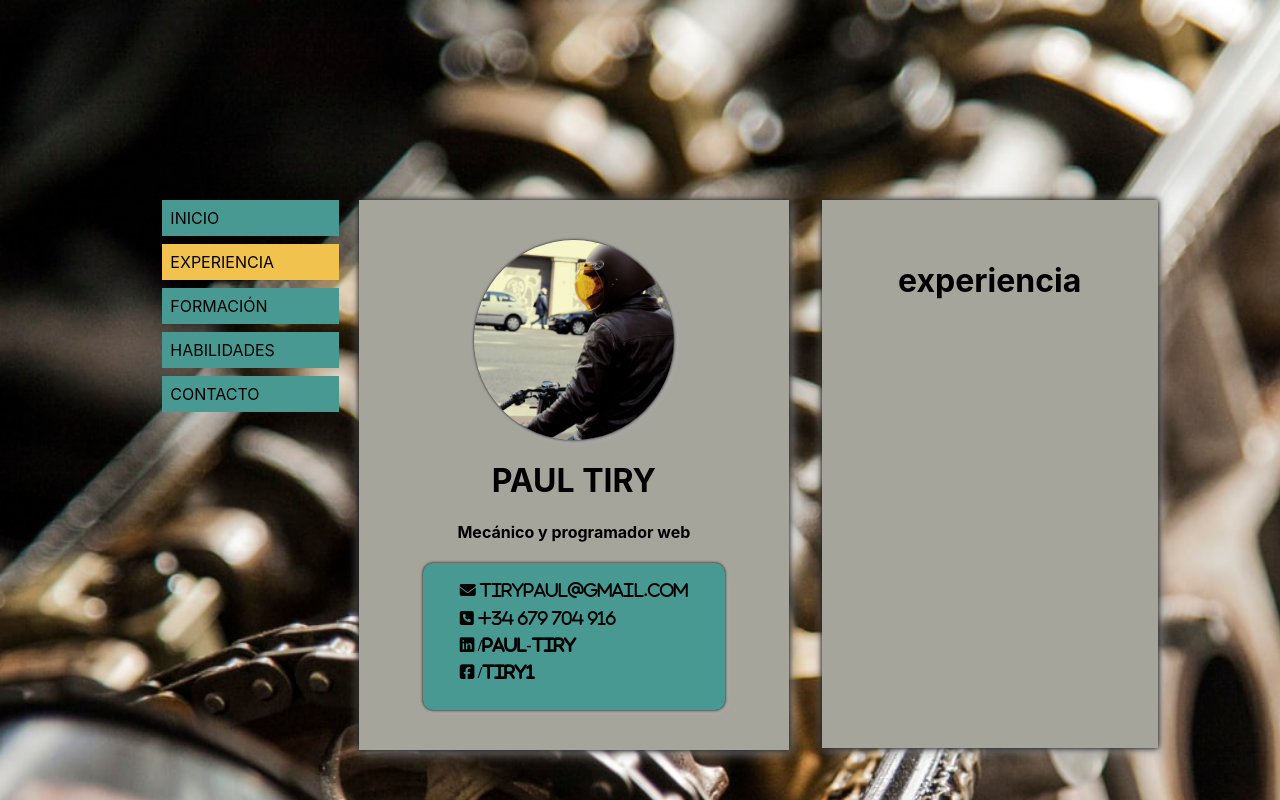
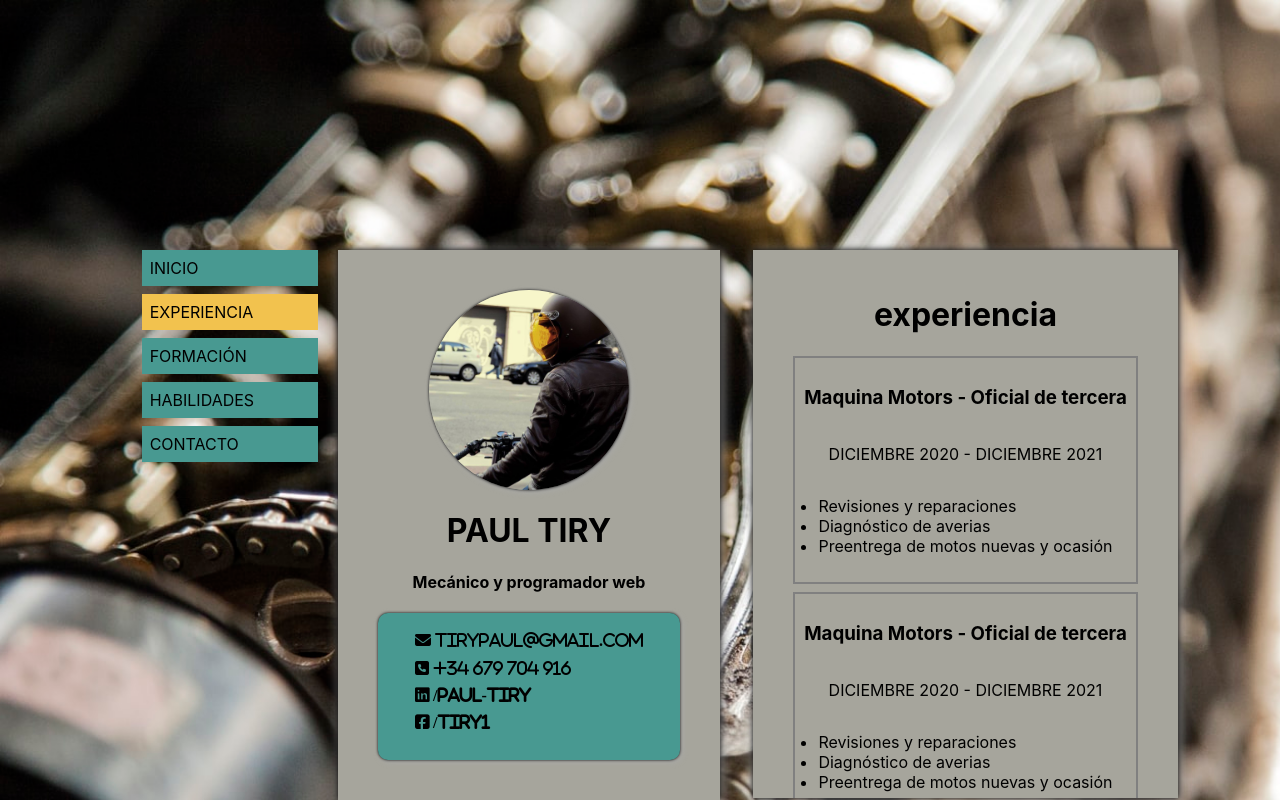
Before and after one commit to ptiry02/mi-web-react, a React (Create React App) app: page / in a window 1280 px wide. Both pictures are taken after a click on the link "EXPERIENCIA". Shown: the top 800 px of the page. Built offline with nearby package versions, Linux system fonts and the light colour scheme.

Commit message:
building the infoCards

```diff
--- a/src/App.jsx
+++ b/src/App.jsx
@@ -1,11 +1,11 @@
-import { MainCard } from "./components/MainCard";
+import { useState } from "react";
 import styled from "styled-components";
-import { Button } from "./components/Button";
-import { MenuItems } from "./components/MenuItems";
-import { ExpCard } from "./components/ExpCard";
-import { useState } from "react";
+import MainCard from "./components/MainCard";
+import Button from "./components/Button";
+import MenuItems from "./components/MenuItems";
+import InfoCard from "./components/InfoCard";
 
-export const App = () => {
+const App = () => {
   const [cardId, setCardId] = useState("home");
 
   const handleClick = (data) => {
@@ -28,16 +28,20 @@ export const App = () => {
         ))}
       </MenuList>
       <MainCard />
-      {cardId !== "home" && <ExpCard cardId={cardId} />}
+      {cardId !== "home" && cardId !== "contact" && (
+        <InfoCard cardId={cardId} />
+      )}
     </Container>
   );
 };
 
+export default App;
+
 const Container = styled.div`
   display: flex;
-  flex-direction: row;
   justify-content: center;
   align-items: flex-start;
+  height: 50%;
   column-gap: 20px;
 `;
 
--- a/src/components/Button.jsx
+++ b/src/components/Button.jsx
@@ -1,19 +1,14 @@
 import React from "react";
 import styled from "styled-components";
 
-export const Button = ({
-  ident,
-  cName,
-  label,
-  isSelected,
-  onClick = () => {},
-}) => {
+const Button = ({ ident, cName, label, isSelected, onClick = () => {} }) => {
   return (
     <Btn id={ident} className={cName} onClick={onClick} isClicked={isSelected}>
       {label.toUpperCase()}
     </Btn>
   );
 };
+export default Button;
 
 const Btn = styled.a`
   display: block;
--- a/src/components/ExpCard.jsx
+++ /dev/null
@@ -1,21 +0,0 @@
-import React from "react";
-import styled from "styled-components";
-import { MenuItems } from "./MenuItems";
-
-export const ExpCard = ({ cardId }) => {
-  return (
-    <Card>
-      <h1>{MenuItems.find((item) => item.id === cardId).content}</h1>
-    </Card>
-  );
-};
-
-const Card = styled.div`
-  height: 468px;
-  margin-left: 0.8rem;
-  padding: 2.5rem;
-  background-color: #a6a59c;
-  width: 20%;
-  box-shadow: 0px 0px 6px black, 2px 2px 12px darkgray;
-  text-align: center;
-`;
--- /dev/null
+++ b/src/components/InfoCard.jsx
@@ -0,0 +1,35 @@
+import React from "react";
+import styled from "styled-components";
+import MenuItems from "./MenuItems";
+import InfoCardElement from "./InfoCardElement";
+
+const InfoCard = ({ cardId }) => {
+  return (
+    <Card>
+      <h1>{MenuItems.find((item) => item.id === cardId).content}</h1>
+      <InfoCardElement />
+      <InfoCardElement />
+      <InfoCardElement />
+      <InfoCardElement />
+      <InfoCardElement />
+      <InfoCardElement />
+      <InfoCardElement />
+      <InfoCardElement />
+      <InfoCardElement />
+    </Card>
+  );
+};
+export default InfoCard;
+
+const Card = styled.div`
+  display: flex;
+  flex-direction: column;
+  align-items: center;
+  margin-left: 0.8rem;
+  padding: 1.5rem 2.5rem;
+  background-color: #a6a59c;
+  min-width: 20vw;
+  box-shadow: 0px 0px 6px black, 2px 2px 12px darkgray;
+  height: 100%;
+  overflow-y: scroll;
+`;
--- /dev/null
+++ b/src/components/InfoCardElement.jsx
@@ -0,0 +1,30 @@
+import React from "react";
+import styled from "styled-components";
+
+const InfoCardElement = () => {
+  return (
+    <Wrapper>
+      <h3>Maquina Motors - Oficial de tercera</h3>
+      <p>DICIEMBRE 2020 - DICIEMBRE 2021</p>
+      <Stuff>
+        <li>Revisiones y reparaciones</li>
+        <li>Diagnóstico de averias</li>
+        <li>Preentrega de motos nuevas y ocasión</li>
+      </Stuff>
+    </Wrapper>
+  );
+};
+export default InfoCardElement;
+
+const Wrapper = styled.div`
+  display: flex;
+  flex-direction: column;
+  align-items: center;
+  border: 2px solid gray;
+  margin-bottom: 0.5rem;
+  padding: 0.6rem;
+`;
+
+const Stuff = styled.ul`
+  padding: 0;
+`;
--- a/src/components/MainCard.jsx
+++ b/src/components/MainCard.jsx
@@ -4,7 +4,7 @@ import { ProfilePic } from "./ProfilePic";
 import { Descr } from "./Descr";
 import { InfoBox } from "./InfoBox";
 
-export const MainCard = () => {
+const MainCard = () => {
   return (
     <Card>
       <ProfilePic />
@@ -13,6 +13,7 @@ export const MainCard = () => {
     </Card>
   );
 };
+export default MainCard;
 
 const Card = styled.div`
   display: flex;
@@ -21,6 +22,7 @@ const Card = styled.div`
   padding: 2.5rem;
   font-size: 1rem;
   background-color: #a6a59c;
-  min-width: 350px;
+  min-width: 20vw;
   box-shadow: 0px 0px 6px black, 2px 2px 12px darkgray;
+  overflow-y: scroll;
 `;
--- a/src/components/MenuItems.jsx
+++ b/src/components/MenuItems.jsx
@@ -1,4 +1,4 @@
-export const MenuItems = [
+const MenuItems = [
   {
     title: "inicio",
     url: "#1",
@@ -34,3 +34,4 @@ export const MenuItems = [
     content: "contacto",
   },
 ];
+export default MenuItems;
--- a/src/components/ProfilePic.jsx
+++ b/src/components/ProfilePic.jsx
@@ -4,7 +4,7 @@ import profilePic from "../assets/images/yo_en_moto.jpg";
 
 export const ProfilePic = () => {
   return (
-    <Photo id="photo">
+    <Photo>
       <img src={profilePic} alt="Foto perfil" id="profilePic" />
     </Photo>
   );
--- a/src/index.css
+++ b/src/index.css
@@ -13,7 +13,11 @@ code {
 }
 
 #root {
-  padding: 200px 0 500px 0;
+  display: flex;
+  align-items: center;
+  justify-content: center;
+  height: 1000px;
+
   background-image: url(./assets/images/fondo-motor.jpg);
   background-repeat: no-repeat;
   background-size: cover;
--- a/src/index.js
+++ b/src/index.js
@@ -1,6 +1,6 @@
 import React from "react";
 import ReactDOM from "react-dom";
-import { App } from "./App";
+import App from "./App";
 import "./index.css";
 
 ReactDOM.render(
```
